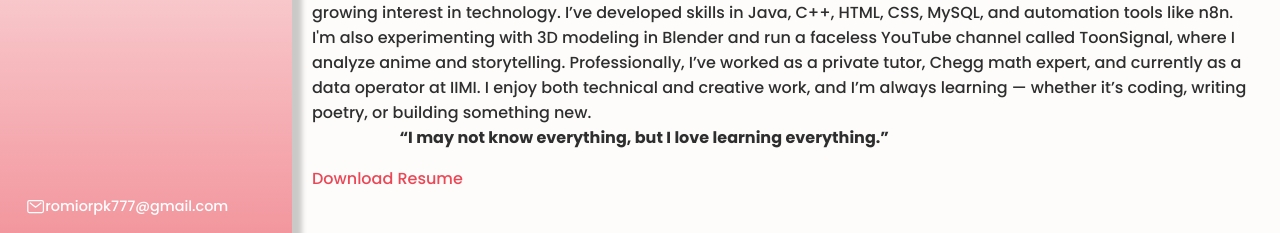
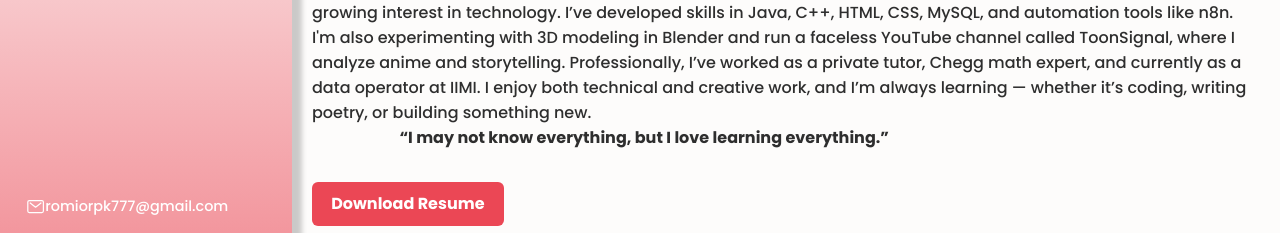
Before and after one commit to Mr-Beast-010/my_protfolio, a plain HTML site: page index.html in a window 1280 px wide. Shown: the part 253-486 px from the top of the page. Drawn offline with nearby package versions, Linux system fonts and the light colour scheme.

Commit message:
Update style.css

```diff
--- a/style.css
+++ b/style.css
@@ -431,6 +431,23 @@ input:checked + .slider {
 input:checked + .slider:before {
   transform: translateX(24px);
 }
+.resume-btn {
+  display: inline-block;
+  padding: 0.6rem 1.2rem;
+  background-color: var(--primary-color);
+  color: #fff;
+  text-decoration: none;
+  font-weight: bold;
+  border-radius: 6px;
+  transition: 0.3s ease;
+  margin-top: 1rem;
+}
+
+.resume-btn:hover {
+  background-color: var(--secondary-color);
+  color:#000000;
+  box-shadow: 0 4px 8px rgba(0,0,0,0.2);
+}
 
 
 /* Responsive */
```
